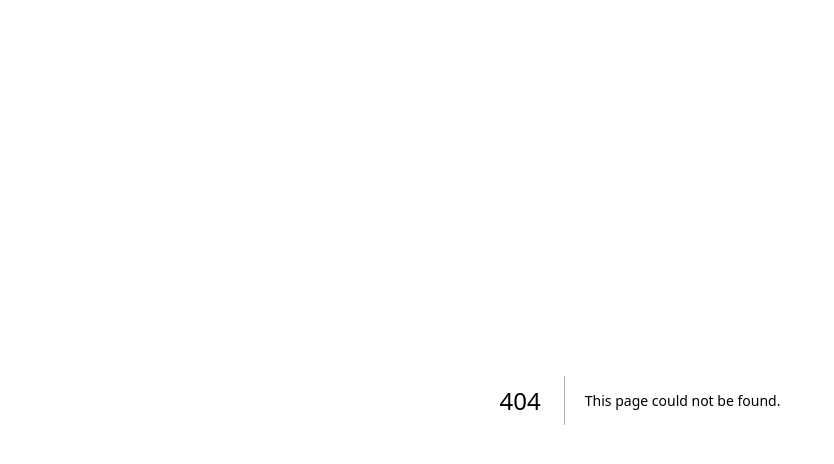
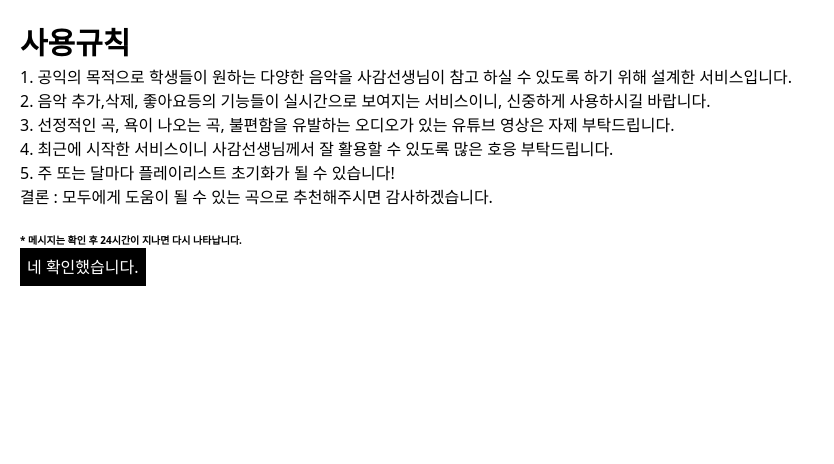
Before and after one commit to bsmTracker/bsmTrackerChart, a Next.js app: page /policy in a window 1280 px wide. Before the commit this address had no page. Shown: the top 464 px of the page, without its empty margins (0-834 px from the left). Built offline with nearby package versions, Linux system fonts and the light colour scheme.

Commit message:
ADD :: policy modal, link to youtube

```diff
--- a/package.json
+++ b/package.json
@@ -20,6 +20,7 @@
     "react-dom": "^18.2.0",
     "react-fast-marquee": "^1.6.1",
     "react-icons": "^4.11.0",
+    "react-modal": "^3.16.1",
     "react-query": "^3.39.3",
     "react-toastify": "^9.1.3",
     "socket.io-client": "^4.7.2",
--- a/pages/index.tsx
+++ b/pages/index.tsx
@@ -4,6 +4,7 @@ import { ChartTrackSk, ChartTrack } from "../types/chart";
 import { AiOutlineLike } from "@react-icons/all-files/ai/AiOutlineLike";
 import { AiFillLike } from "@react-icons/all-files/ai/AiFillLike";
 import { BsPersonFill } from "@react-icons/all-files/bs/BsPersonFill";
+import { AiFillPlayCircle } from "@react-icons/all-files/ai/AiFillPlayCircle";
 import {
   useCancelRecommendMutation,
   useMyLikesQuery,
@@ -14,6 +15,7 @@ import SearchTrackModal from "../components/SearchTrackModal";
 import { ModalUI } from "../components/globalStyle";
 import { useUserQuery } from "../query/user";
 import { useRouter } from "next/router";
+import Policy from "./policy";
 
 const Home = () => {
   const toggleLikeMutation = useToggleLikeMutation();
@@ -23,6 +25,7 @@ const Home = () => {
 
   const [chartTrackList, setChartTrackList] = useState<ChartTrackSk[]>([]);
   const [searchTrackModal, setSearchTrackModal] = useState(false);
+  const [policyModal, setPolicyModal] = useState(false);
 
   const router = useRouter();
 
@@ -46,6 +49,26 @@ const Home = () => {
     }
   };
 
+  useEffect(() => {
+    const policyModalCheckDateStr = localStorage.getItem(
+      "policy_modal_check_date"
+    ) as string;
+    if (policyModalCheckDateStr) {
+      let expiredCheckDate = new Date(policyModalCheckDateStr);
+      expiredCheckDate.setHours(expiredCheckDate.getHours() + 24);
+      if (expiredCheckDate < new Date()) {
+        setPolicyModal(true);
+      }
+    } else {
+      setPolicyModal(true);
+    }
+  }, []);
+
+  const policyModalClose = () => {
+    localStorage.setItem("policy_modal_check_date", new Date().toISOString());
+    setPolicyModal(false);
+  };
+
   return (
     <div className="flex flex-col px-[30px] bg-white relative h-full w-full">
       <div className="flex flex-col justify-center items-center p-3">
@@ -54,9 +77,9 @@ const Home = () => {
             className="w-[50px]"
             src="https://avatars.githubusercontent.com/u/136763541?s=200&v=4"
           />
-          <p className="text-[40px] font-bold">bsmTracker</p>
+          <p className="text-[40px] font-bold">BsmPlaylist</p>
         </div>
-        <p className="text-[16px] font-bold">추천곡 차트 서비스</p>
+        <p className="text-[16px] font-bold">추천곡 실시간 차트 서비스</p>
       </div>
       <div className=" flex flex-row justify-center items-center gap-3">
         <p className="text-[15px] font-bold">
@@ -69,8 +92,7 @@ const Home = () => {
           {userQuery?.data?.name ? "로그아웃" : "bsm 계정 로그인"}
         </a>
       </div>
-
-      <div className="mt-[50px] mx-[11px] gap-3 flex flex-col justify-center items-center">
+      <div className="mt-[50px] mx-[11px] pb-[200px] gap-3 flex flex-col justify-center items-center">
         {chartTrackList?.map((chartTrack, idx) => {
           const isLiked = myLikesQuery.data?.find(
             (myLikeTrack) => myLikeTrack.code === chartTrack.code
@@ -88,7 +110,7 @@ const Home = () => {
           );
         })}
       </div>
-      <div className="fixed w-full bottom-0 p-3 left-0  flex flex-row justify-center items-center">
+      <div className="fixed w-full bottom-0 p-3 left-0 flex flex-row justify-center items-center">
         {(myRecommendsQuery.data?.length ?? 0) > 0 ? (
           myRecommendsQuery.data?.map((chartTrack, idx) => {
             return (
@@ -110,6 +132,9 @@ const Home = () => {
           open={searchTrackModal}
           close={() => setSearchTrackModal(false)}
         />
+      </ModalUI>
+      <ModalUI open={policyModal}>
+        <Policy close={policyModalClose} />
       </ModalUI>
     </div>
   );
@@ -167,6 +192,13 @@ const ChartTrackCo = ({
           {chartTrack.name}
         </p>
         <div className="flex flex-row justify-row gap-3 text-[15px]">
+          <AiFillPlayCircle
+            onClick={() => {
+              window.open(`https://youtube.com/watch?v=${chartTrack.code}`);
+            }}
+            cursor="pointer"
+            size={20}
+          />
           <div className="flex flex-row justify-center items-center gap-1">
             {isLiked ? (
               <AiFillLike
--- /dev/null
+++ b/pages/policy.tsx
@@ -0,0 +1,36 @@
+const Policy = ({ close }: { close: any }) => {
+  return (
+    <div className="flex flex-col justify-center items-start bg-white p-[20px]">
+      <h1 className="font-bold text-[30px]">사용규칙</h1>
+      <p>
+        1. 공익의 목적으로 학생들이 원하는 다양한 음악을 사감선생님이 참고 하실
+        수 있도록 하기 위해 설계한 서비스입니다.
+      </p>
+      <p>
+        2. 음악 추가,삭제, 좋아요등의 기능들이 실시간으로 보여지는 서비스이니,
+        신중하게 사용하시길 바랍니다.
+      </p>
+      <p>
+        3. 선정적인 곡, 욕이 나오는 곡, 불편함을 유발하는 오디오가 있는 유튜브
+        영상은 자제 부탁드립니다.
+      </p>
+      <p>
+        4. 최근에 시작한 서비스이니 사감선생님께서 잘 활용할 수 있도록 많은 호응
+        부탁드립니다.
+      </p>
+      <p>5. 주 또는 달마다 플레이리스트 초기화가 될 수 있습니다!</p>
+      <p>
+        결론 : 모두에게 도움이 될 수 있는 곡으로 추천해주시면 감사하겠습니다.
+      </p>
+      <br></br>
+      <p className="text-[10px] font-bold">
+        * 메시지는 확인 후 24시간이 지나면 다시 나타납니다.
+      </p>
+      <button onClick={close} className="bg-black text-white p-[7px]">
+        네 확인했습니다.
+      </button>
+    </div>
+  );
+};
+
+export default Policy;
```
Also changed, not shown: 1 other file (tests, documents, lock files or other folders).
